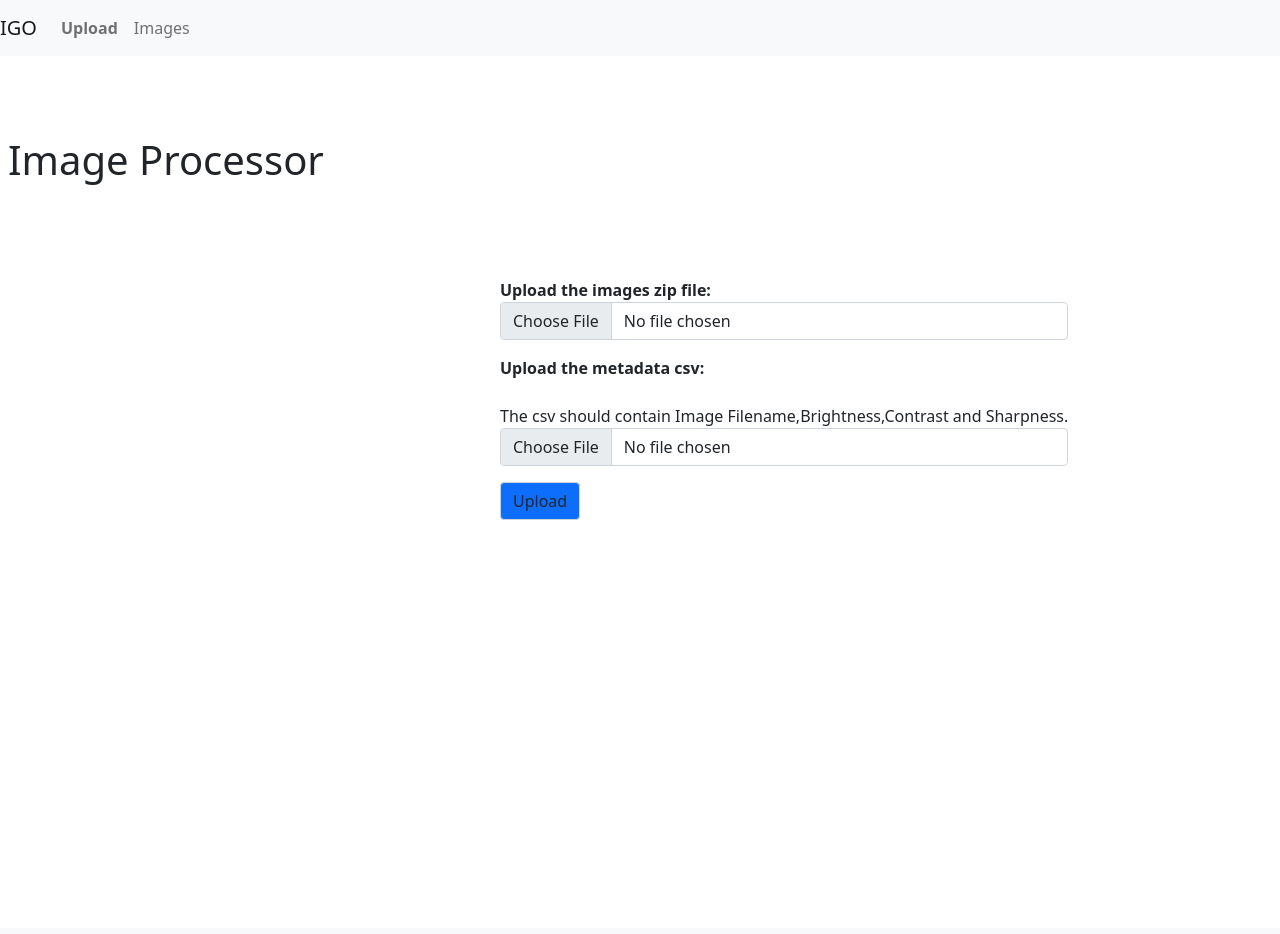
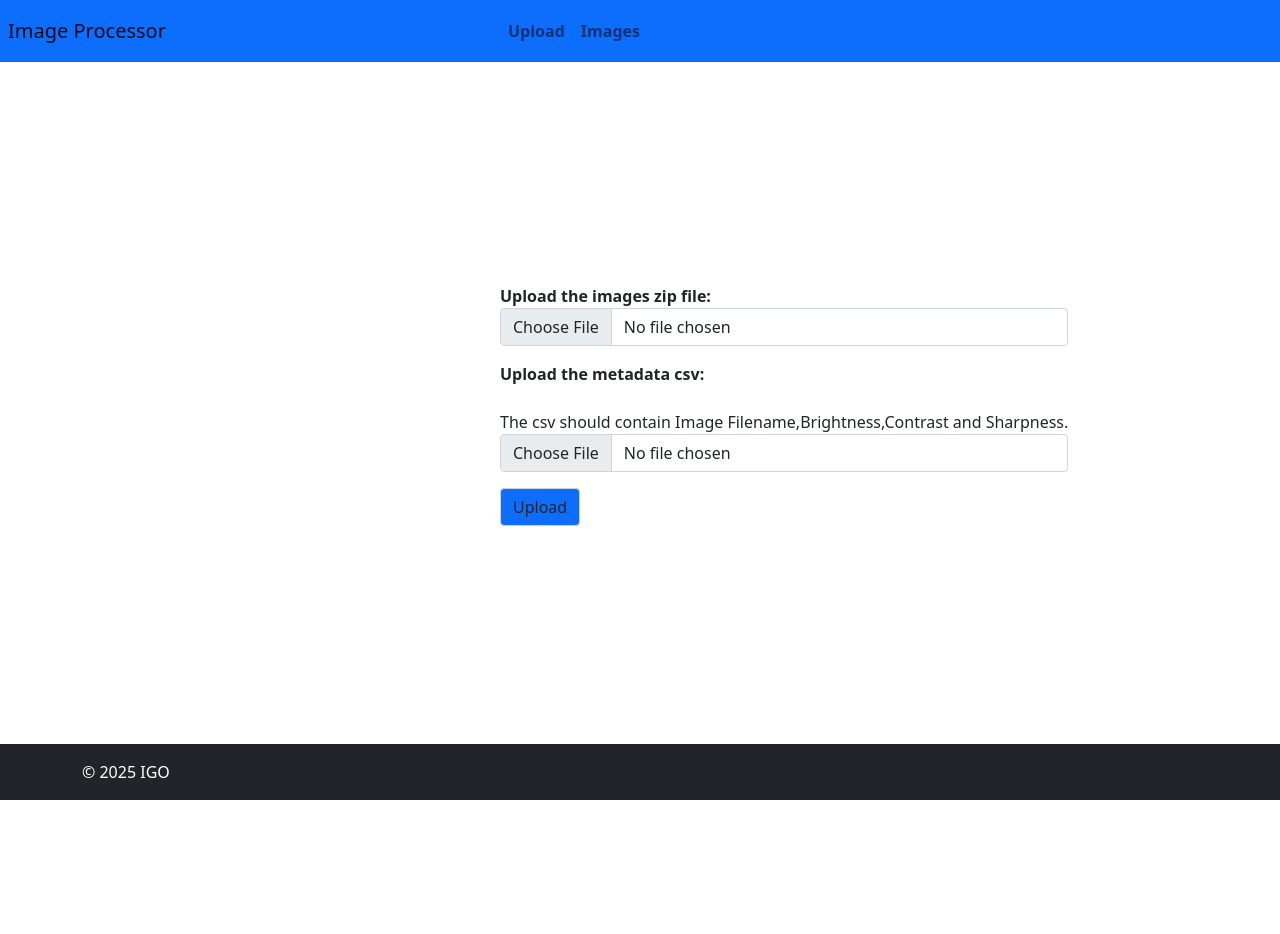
Before and after one commit to anandhukb05/Image_Background_Processing, a Flask app: page / in a window 1280 px wide. Before the commit the page ends 520 px from the top, so only its background shows below. Run offline with Flask 3, Linux system fonts and the light colour scheme.

Commit message:
feat(api): upload api completed

```diff
--- a/main.py
+++ b/main.py
@@ -1,7 +1,17 @@
 import os
 import zipfile
 import csv
-from flask import Flask, render_template, request, redirect, url_for, send_from_directory
+from flask import Flask, render_template, request, redirect, url_for, send_from_directory, flash
+from datetime import datetime
+import pandas as pd
+
+# defining paths and folders
+UPLOAD_FOLDER = os.path.join('storage', 'raw_image')
+DATA_FOLDER = os.path.join('storage', 'meta_data')
+os.makedirs(UPLOAD_FOLDER, exist_ok=True)
+os.makedirs(DATA_FOLDER, exist_ok=True)
+CSV_PATH = os.path.join(DATA_FOLDER, 'upload_details.csv')
+
 import re
 
 pattern = re.compile('[\W_]+')
@@ -11,31 +21,23 @@ def normalize(name):
 app = Flask(__name__)
 #Auto-reload templates without restarting the server
 app.config['TEMPLATES_AUTO_RELOAD'] = True
-
+app.secret_key = "erwt67q8w8s"
 
 @app.route("/", methods=["GET"])
 def home():
     return render_template("index.html")
 
 
-# folders
-UPLOAD_FOLDER = 'storage'
-DATA_FOLDER = 'data'
-os.makedirs(UPLOAD_FOLDER, exist_ok=True)
-os.makedirs(DATA_FOLDER, exist_ok=True)
-
-CSV_PATH = os.path.join(DATA_FOLDER, 'images.csv')
-
-
 @app.route('/upload', methods=['POST'])
 def upload():
+    msg = ""
 
-    #checking all arguments existing
+    # checking all arguments existing
     if 'zipfile' not in request.files:
-        msg= "No image file"
+        msg = "No image file"
 
     if 'csv' not in request.files:
-        msg= "No csv file"
+        msg = "No csv file"
 
     img_file = request.files['zipfile']
     csv_file = request.files['csv']
@@ -48,10 +50,11 @@ def upload():
     if not csv_file.filename.lower().endswith('.csv'):
         msg = "Please upload a .csv file"
 
-    folder = normalize(img_file.filename.split(".")[0])
-
-
+    if msg:
+        flash(msg, 'error')
+        return redirect(url_for('home'))
     if img_file.filename.lower().endswith('.zip'):
+        # A temporary zipfile
         zip_path = os.path.join(UPLOAD_FOLDER, 'uploaded.zip')
         img_file.save(zip_path)
 
@@ -64,7 +67,8 @@ def upload():
                 # Get only the filename (remove folder paths inside ZIP)
                 filename = os.path.basename(member.filename)
                 if not filename:
-                    continue  # skip empty names
+                    # skip empty names
+                    continue
 
                 # Target file path (flattened)
                 target_path = os.path.join(UPLOAD_FOLDER, filename)
@@ -74,19 +78,58 @@ def upload():
                     target.write(source.read())
         # Collect image details
         image_data = []
+        current_datetime = datetime.now()
+        # formatting date and time
+        date = current_datetime.strftime("%Y-%m-%d")
+        time = current_datetime.strftime("%Y-%m-%d")
+
         for filename in os.listdir((UPLOAD_FOLDER)):
-            print("--- filename ---", filename)
-            if filename.lower().endswith(('.png', '.jpg', '.jpeg', '.gif', '.bmp')):
+            if filename.lower().endswith(('.png', '.jpg', '.jpeg')):
                 path = os.path.join(UPLOAD_FOLDER, filename)
                 size_kb = round(os.path.getsize(path) / 1024, 2)
-                print("---- info ---", [filename, size_kb, ""])
-                image_data.append([filename, size_kb, ""])  # last column for user notes
+                image_data.append([
+                                    filename,
+                                    size_kb,
+                                    date,
+                                    time,
+                                    csv_file.filename.lower(),
+                                    "Not Processed"])
 
         # Write to CSV
         with open(CSV_PATH, 'w', newline='', encoding='utf-8') as f:
             writer = csv.writer(f)
-            writer.writerow(['Name', 'Size (KB)', 'Notes'])
+            writer.writerow(['name', 'size(KB)', 'date', 'time', 'meta_file', 'status'])
             writer.writerows(image_data)
+
+        # removing tempfile
+        os.remove(zip_path)
+
+    if csv_file.filename.lower().endswith('.csv'):
+
+        filepath = os.path.join(DATA_FOLDER,  csv_file.filename.lower())
+        csv_file.save(filepath)
+
+        try:
+            # Read CSV
+            df = pd.read_csv(filepath)
+
+            # Normalize column names
+            df.columns = df.columns.map(normalize)
+
+            # Check for required columns
+            required_columns = {"filename",	"brightness", "contrast", "sharpness"}
+
+            missing = required_columns - set(df.columns)
+            if missing:
+                flash(f"Missing required columns {list(missing)}", 'error')
+                return redirect(url_for('home'))
+
+            #Save normalized CSV
+            df.to_csv(filepath, index=False)
+
+        except Exception as e:
+            flash(f"error {str(e)}", 'error')
+            return redirect(url_for('home'))
 
     return redirect(url_for('show_images'))
 
--- a/templates/header.html
+++ b/templates/header.html
@@ -10,18 +10,18 @@
 </head>
 <body>
 
-    <nav class="navbar navbar-expand-lg navbar-light bg-light">
-  <a class="navbar-brand" href="#">IGO</a>
+    <nav class="navbar navbar-expand-lg navbar-light bg-primary">
+        <a class="navbar-brand p-2" href="#" style="left: 20px;">Image Processor</a>
         <button class="navbar-toggler" type="button" data-toggle="collapse" data-target="#navbarNav" aria-controls="navbarNav" aria-expanded="false" aria-label="Toggle navigation">
             <span class="navbar-toggler-icon"></span>
         </button>
-  <div class="collapse navbar-collapse" id="navbarNav">
+        <div class="collapse navbar-collapse" id="navbarNav" style="position: absolute; left: 500px;">
             <ul class="navbar-nav">
             <li class="nav-item active">
-        <a class="nav-link" href="{{ url_for('home')}}"> <b class="sr-only">Upload</b></a>
+                <a class="nav-link" href="{{ url_for('home')}}"> <b>Upload</b></a>
             </li>
             <li class="nav-item">
-        <a class="nav-link" href="{{ url_for('show_images')}}">Images</a>
+                <a class="nav-link" href="{{ url_for('show_images')}}"><b>Images</b></a>
             </li>
             </ul>
         </div>
@@ -30,5 +30,11 @@
     {% block content %}
     {% endblock %}
 
+     <footer class="fixed-bottom bg-dark text-white p-3">
+        <div class="container">
+            <span>&copy; 2025 IGO</span>
+        </div>
+    </footer>
+
 </body>
 </html>
--- a/templates/index.html
+++ b/templates/index.html
@@ -1,5 +1,7 @@
 
 {% extends "header.html" %}
+
+{% block title %}Uploads{% endblock  %}
 
 {% block content %}
 
@@ -11,11 +13,21 @@
 }
 </style>
 
+ {% with messages = get_flashed_messages(with_categories=true) %}
+    {% if messages %}
+      {% for category, message in messages %}
+        <div class="alert alert-{{ 'success' if category == 'success' else 'danger' }} alert-dismissible fade show" role="alert">
+          {{ message }}
+          <button type="button" class="btn-close" data-bs-dismiss="alert" aria-label="Close"></button>
+        </div>
+      {% endfor %}
+    {% endif %}
+  {% endwith %}
+
 <br>
     <br>
     <br>
     <div class="w-100 h-100 position-absolute t-25 start-25">
-        <h1 class="m-2">Image Processor</h1>
         <div class=" position">
             <label class="text-center"><b>Upload the images zip file:</b></label>
             <br>
@@ -38,4 +50,6 @@
         </div>
     </div>
 
+
+
 {% endblock %}
```
Lines whose indentation alone changed are shown as unchanged.
